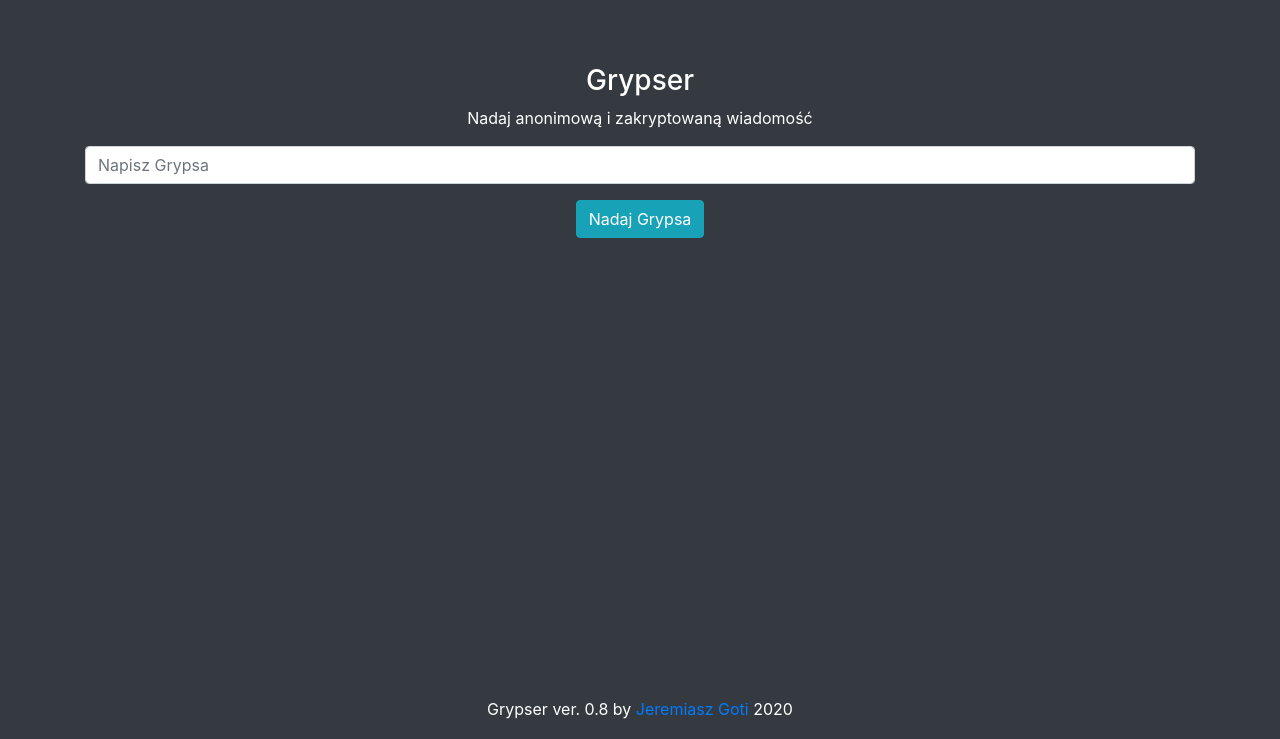
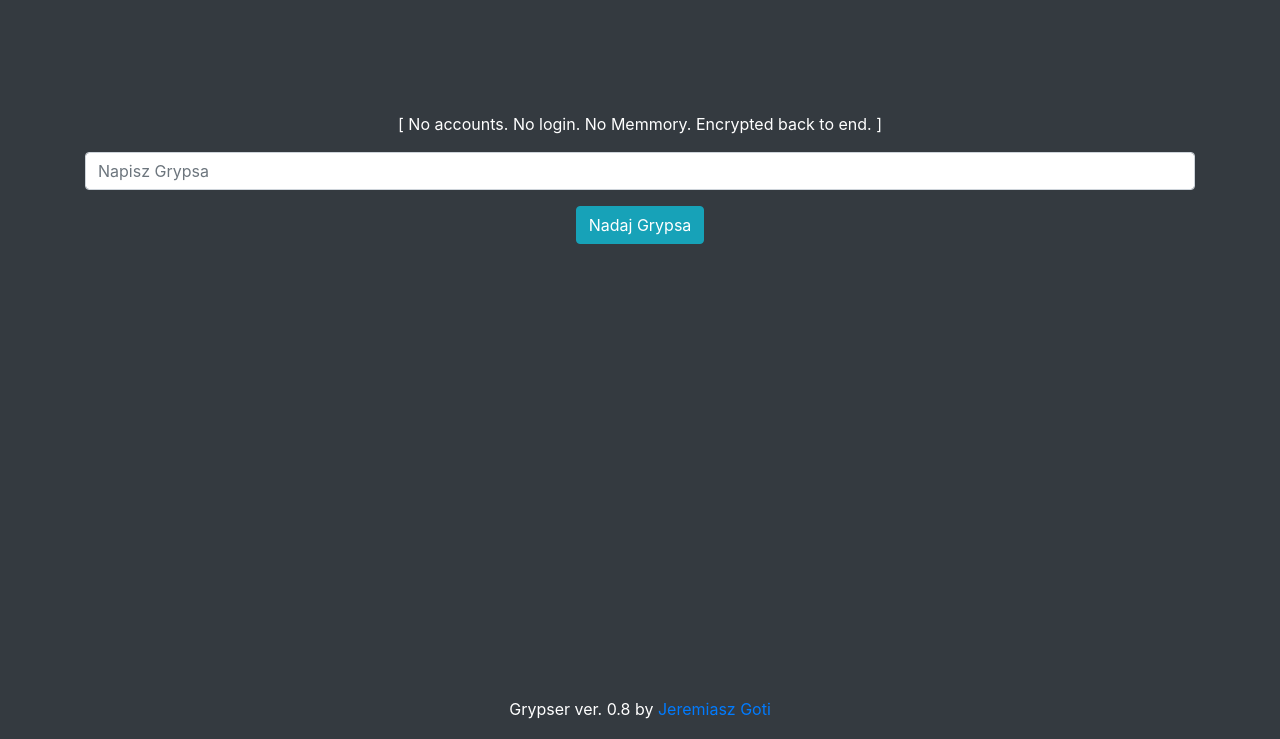
Before and after one commit to jeremiasz-goti/grypser, a Flask app: page / in a window 1280 px wide. Shown: the part 61-800 px from the top of the page. Run offline with Flask 2, Linux system fonts and the light colour scheme; parts of the project's set-up code (start-up, migrations or seed data) failed here and were passed over; some libraries are stand-ins or nearby versions.

Commit message:
frontend changes

```diff
--- a/dajgrypsa.py
+++ b/dajgrypsa.py
@@ -10,6 +10,7 @@
 import string
 
 
+
 # --- APP CONFIG
 app = Flask(__name__)
 db = SQLAlchemy(app)
@@ -17,7 +18,7 @@
 app.config['SQLALCHEMY_DATABASE_URI'] = 'sqlite:///grypsy.db'
 
 # --- CRYPTOGRAPHY
-""" TO DO: If file key.key doesn`t exist, create one, and if it already exists, read the key from that file"""
+""" TO DO: If file key.key doesn`t exist, create one, and if it already exists, read the key from that file """
 # key = Fernet.generate_key()
 # file = open('key.key', 'wb')
 # file.write(key)
--- a/static/copylink.js
+++ b/static/copylink.js
@@ -26,3 +26,9 @@
 function alarm() {
     alert("kliknieto");
 }
+
+function copyrightDate() {
+  var d = new Date();
+  var n = d.getFullYear();
+  document.getElementById("year").innerHTML = n;
+}
--- a/templates/base.html
+++ b/templates/base.html
@@ -10,7 +10,7 @@
   {% if title %}
     <title>{{ title }} - Grypser</title>
   {% else %}
-    <title>Grypser</title>
+    <title>Grypser | Encrypted messages</title>
   {% endif %}
 
   <!-- Bootstrap core CSS -->
@@ -25,7 +25,7 @@
   <!-- Navigation -->
   <nav class="navbar navbar-expand-lg navbar-dark bg-dark static-top">
     <div class="container">
- <a class="navbar-brand" href="{{ url_for('home')}}"><img src="{{ url_for('static', filename='img/grypser-white.png') }}" alt=""></a>
+ <a class="navbar-brand mx-auto" href="{{ url_for('home')}}"><img src="{{ url_for('static', filename='img/grypser-white.png') }}" alt=""></a>
       <button class="navbar-toggler" type="button" data-toggle="collapse" data-target="#navbarResponsive" aria-controls="navbarResponsive" aria-expanded="false" aria-label="Toggle navigation">
         <span class="navbar-toggler-icon"></span>
       </button>
@@ -71,7 +71,7 @@
   <script src="{{ url_for('static', filename='bootstrap/js/bootstrap.bundle.min.js') }}"></script>
 
   <footer>
-  <p class='text-center'>Grypser ver. 0.8 by <a href="https://jeremiaszgoti.com">Jeremiasz Goti</a> 2020</p>
+  <p class='text-center'>Grypser ver. 0.8 by <a href="https://jeremiaszgoti.com">Jeremiasz Goti</a> <p id="year"></p></p>
   </footer>
 
 </body>
--- a/templates/home.html
+++ b/templates/home.html
@@ -1,10 +1,9 @@
 {% extends "base.html" %}
 {% block content %}
-  <div class="container">
+  <div class="container mt-5">
     <div class="row">
-      <div class="col-lg-12 text-center">
-        <h3 class="mt-5">Grypser</h3>
-        <p>Nadaj anonimową i zakryptowaną wiadomość</p>
+      <div class="col-lg-12 text-center mt-5">
+        <p>[ No accounts. No login. No Memmory. Encrypted back to end. ]</p>
       </div>
     </div>
   </div>
```
Also changed, not shown: templates/gryps.html (+16 -12 lines), grypsy.db, 1 other file.
